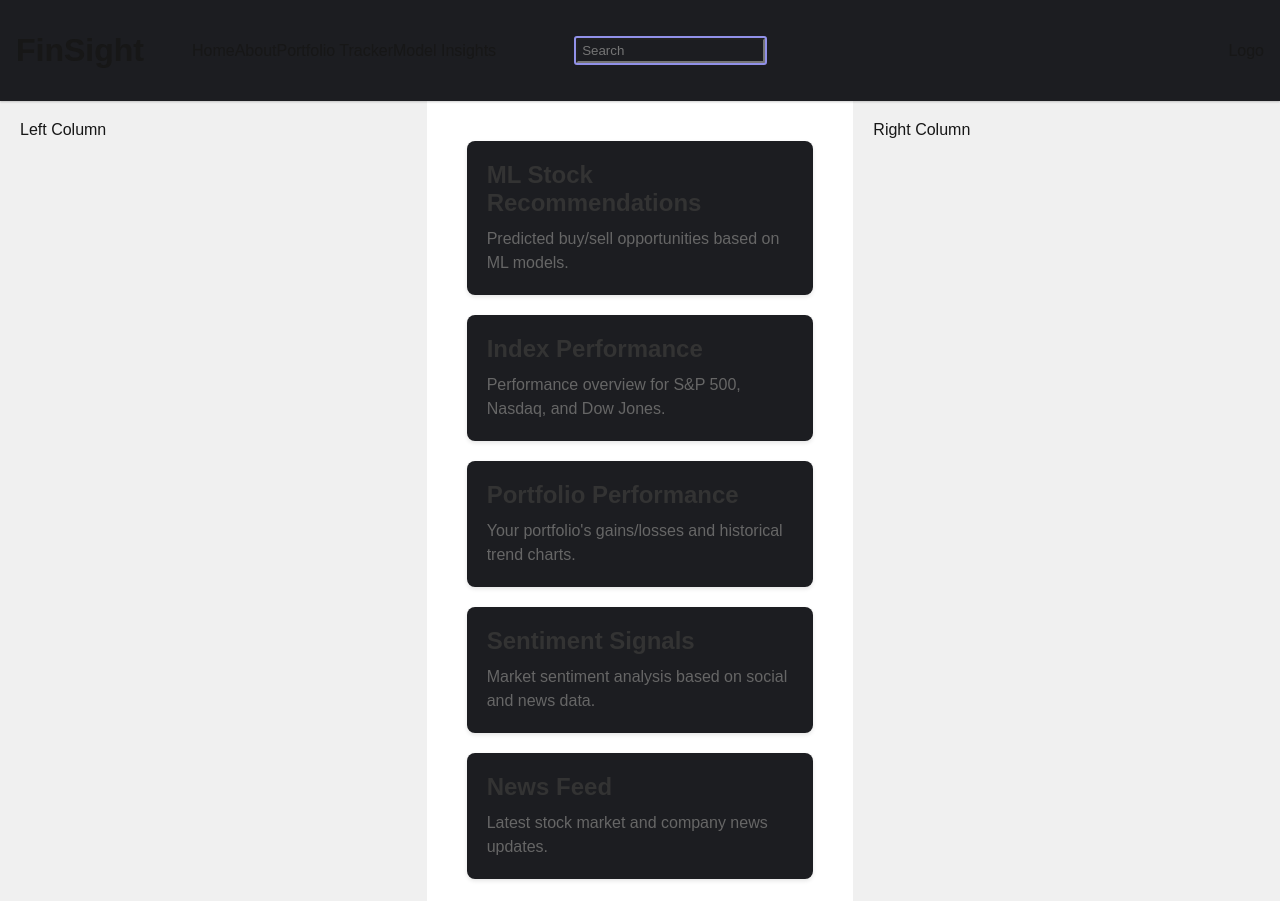
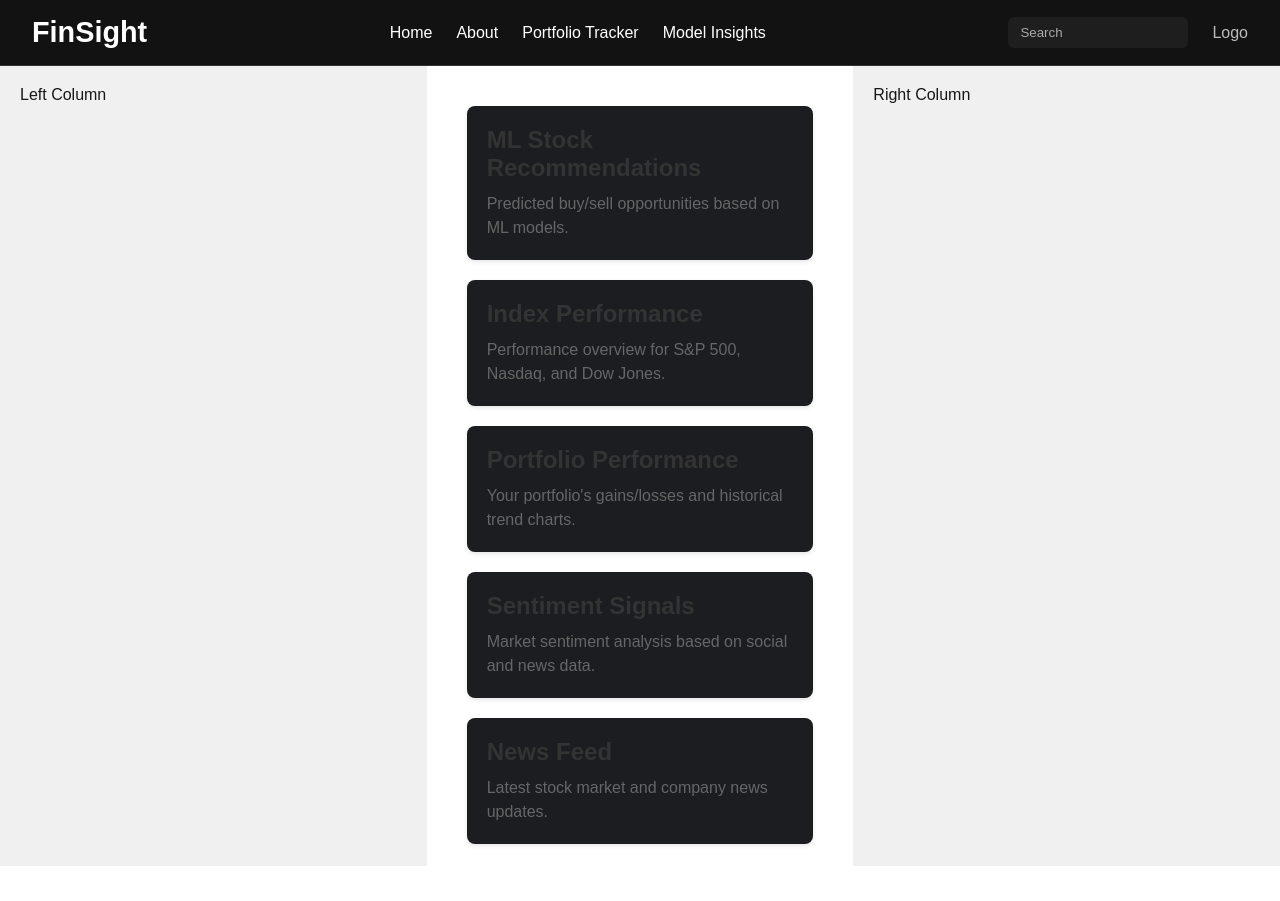
Before and after one commit to CS196Illinois/FA25-Group26, a Next.js app in the folder Project/finsight/: page / in a window 1280 px wide. After the commit the page ends 866 px from the top, so only its background shows below. Built offline with nearby package versions, Linux system fonts and the light colour scheme.

Commit message:
Fixed Header so its evenly spaced

```diff
--- a/Project/finsight/src/app/components/Header/Header.module.css
+++ b/Project/finsight/src/app/components/Header/Header.module.css
@@ -1,42 +1,64 @@
 .header {
-    background-color: #1C1D21;
-    box-shadow: 0 1px 2px rgba(0,0,0,0.2);
-    position: sticky;
-    top: 0;
-    z-index: 100;
+  background-color: #121212;
+  color: white;
+  padding: 16px 32px;
+  border-bottom: 1px solid #333;
+  position: sticky; /* optional: keeps header fixed at top */
+  top: 0;
+  z-index: 1000;
 }
 
+/* Flex container for everything inside the header */
 .container {
-    max-width: 1420px;
-    margin: 0 auto;
-    padding: 2rem 1rem;
-    display: flex;
-    align-items: center;
+  display: flex;
+  align-items: center;      /* vertically center all elements */
+  justify-content: space-between; /* space out left and right sides */
+  gap: 24px;                /* small spacing between groups */
 }
 
-.websiteName {
-    margin-left: 0rem;
+/* Left side title */
+.website h1 {
+  font-size: 1.8rem;
+  margin: 0;
 }
 
+/* Navigation section */
 .nav {
-    margin-left: 3rem;
+  display: flex;
+  gap: 24px;               /* space between nav links */
+  flex: 1;                 /* allow nav to expand */
+  justify-content: center; /* center the nav section */
 }
 
-.searchBar {
-    margin-left: 5rem;
-    width: 400px;
+.nav a {
+  color: white;
+  text-decoration: none;
+  font-weight: 500;
+  transition: color 0.3s ease;
 }
 
-/* Make the input show a permanent outline (visible even when not focused) */
-.searchBar input {
-    outline: 2px solid #9191E9;
-    border-radius: 1px;
-    padding: 3px 4px;
-    background: transparent;
-    color: inherit;
+.nav a:hover {
+  color: #00b4d8;
 }
 
+/* Search bar styling */
+.searchBar input {
+  padding: 8px 12px;
+  border-radius: 6px;
+  border: none;
+  outline: none;
+  background-color: #1e1e1e;
+  color: white;
+  width: 180px;
+}
 
+.searchBar input::placeholder {
+  color: #aaa;
+}
+
+/* Right side logo */
 .logo {
-    margin-left: auto;
+  font-size: 1rem;
+  font-weight: 500;
+  color: #bbb;
 }
```
